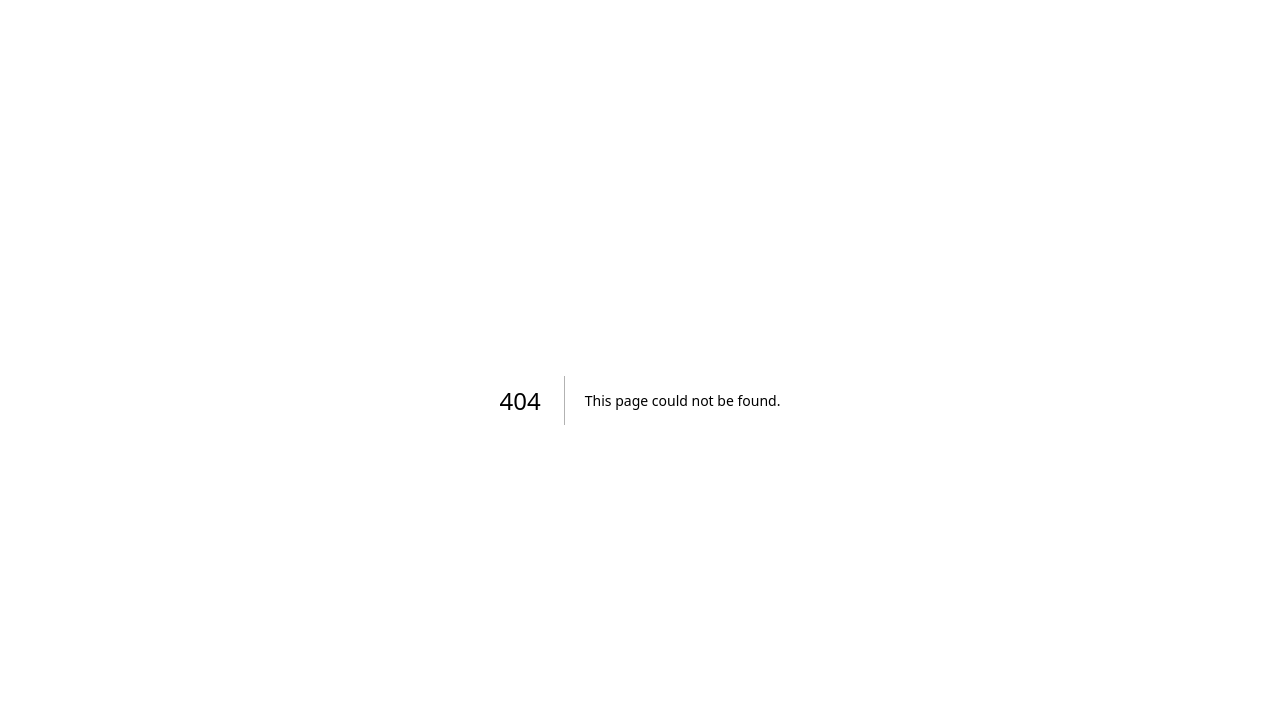
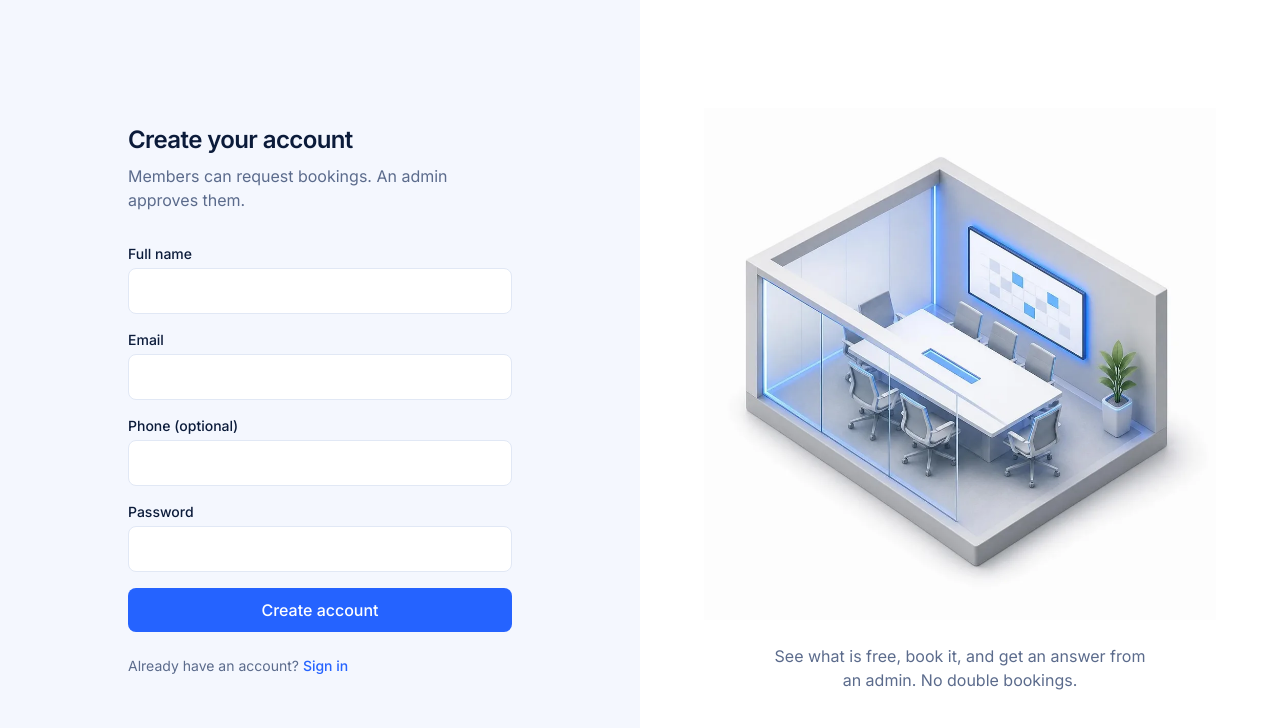
Before and after one commit to Didi255/Resource-Reservation-Management-System, a Next.js app: page /register in a window 1280 px wide. Before the commit this address had no page. Shown: the top 728 px of the page. Built offline with nearby package versions, Linux system fonts and the light colour scheme; no server answers.

Commit message:
feat(ui): add login and register pages

```diff
--- /dev/null
+++ b/src/app/(auth)/layout.tsx
@@ -0,0 +1,36 @@
+import Image from "next/image";
+import { redirect } from "next/navigation";
+import { getCurrentUser } from "@/lib/auth/session";
+import { Suspense } from "react";
+
+export default function AuthLayout({ children }: { children: React.ReactNode }) {
+    return (
+        <main className="grid min-h-screen lg:grid-cols-2">
+            <section className="flex items-center justify-center px-4 py-10 sm:px-8">
+                <div className="w-full max-w-sm">{children}</div>
+            </section>
+            <aside className="hidden flex-col items-center justify-center gap-6 bg-surface p-12 lg:flex">
+                <Image
+                    src="/art/login-hero.webp"
+                    alt="Isometric illustration of a glass meeting room"
+                    width={1000}
+                    height={1000}
+                    priority
+                    className="h-auto w-full max-w-lg"
+                />
+                <p className="max-w-sm text-center text-muted">
+                    See what is free, book it, and get an answer from an admin. No double bookings.
+                </p>
+
+            </aside>
+            <Suspense>
+                <RedirectIfSignedIn />
+            </Suspense>
+        </main>
+    );
+}
+
+async function RedirectIfSignedIn() {
+    if (await getCurrentUser()) redirect("/spaces");
+    return null;
+}
--- /dev/null
+++ b/src/app/(auth)/login/page.tsx
@@ -0,0 +1,7 @@
+import { AuthForm } from "@/components/auth-form";
+
+export const metadata = { title: "Sign in" };
+
+export default function LoginPage() {
+    return <AuthForm mode="login" />;
+}
--- /dev/null
+++ b/src/app/(auth)/register/page.tsx
@@ -0,0 +1,7 @@
+import { AuthForm } from "@/components/auth-form";
+
+export const metadata = { title: "Create account" };
+
+export default function RegisterPage() {
+    return <AuthForm mode="register" />;
+}
--- a/src/app/page.tsx
+++ b/src/app/page.tsx
@@ -1,69 +1,5 @@
-import Image from "next/image";
+import { redirect } from "next/navigation";
 
 export default function Home() {
-  return (
-    <div className="flex flex-col flex-1 items-center justify-center bg-zinc-50 font-sans dark:bg-black">
-      <main className="flex flex-1 w-full max-w-3xl flex-col items-center justify-between py-32 px-16 bg-white dark:bg-black sm:items-start">
-        <Image
-          className="dark:invert h-5 w-[100px]"
-          src="/next.svg"
-          alt="Next.js logo"
-          width={100}
-          height={20}
-          priority
-        />
-        <div className="flex flex-col items-center gap-6 text-center sm:items-start sm:text-left">
-          <h1 className="max-w-xs text-3xl font-semibold leading-10 tracking-tight text-black dark:text-zinc-50">
-            To get started, edit the{" "}
-            <code className="rounded bg-black/[.06] px-1.5 py-0.5 font-mono text-[0.9em] dark:bg-white/[.08]">
-              page.tsx
-            </code>{" "}
-            file.
-          </h1>
-          <p className="max-w-md text-lg leading-8 text-zinc-600 dark:text-zinc-400">
-            Looking for a starting point or more instructions? Head over to{" "}
-            <a
-              href="https://vercel.com/templates?framework=next.js&utm_source=create-next-app&utm_medium=appdir-template-tw&utm_campaign=create-next-app"
-              className="font-medium text-zinc-950 dark:text-zinc-50"
-            >
-              Templates
-            </a>{" "}
-            or the{" "}
-            <a
-              href="https://nextjs.org/learn?utm_source=create-next-app&utm_medium=appdir-template-tw&utm_campaign=create-next-app"
-              className="font-medium text-zinc-950 dark:text-zinc-50"
-            >
-              Learning
-            </a>{" "}
-            center.
-          </p>
-        </div>
-        <div className="flex flex-col gap-4 text-base font-medium sm:flex-row">
-          <a
-            className="flex h-12 w-full items-center justify-center gap-2 rounded-full bg-foreground px-5 text-background transition-colors hover:bg-[#383838] dark:hover:bg-[#ccc] md:w-[158px]"
-            href="https://vercel.com/new?utm_source=create-next-app&utm_medium=appdir-template-tw&utm_campaign=create-next-app"
-            target="_blank"
-            rel="noopener noreferrer"
-          >
-            <Image
-              className="dark:invert h-[14px] w-4"
-              src="/vercel.svg"
-              alt="Vercel logomark"
-              width={16}
-              height={14}
-            />
-            Deploy Now
-          </a>
-          <a
-            className="flex h-12 w-full items-center justify-center rounded-full border border-solid border-black/[.08] px-5 transition-colors hover:border-transparent hover:bg-black/[.04] dark:border-white/[.145] dark:hover:bg-[#1a1a1a] md:w-[158px]"
-            href="https://nextjs.org/docs?utm_source=create-next-app&utm_medium=appdir-template-tw&utm_campaign=create-next-app"
-            target="_blank"
-            rel="noopener noreferrer"
-          >
-            Documentation
-          </a>
-        </div>
-      </main>
-    </div>
-  );
+    redirect("/spaces");
 }
--- /dev/null
+++ b/src/components/auth-form.tsx
@@ -0,0 +1,139 @@
+"use client";
+
+import Link from "next/link";
+import { useRouter } from "next/navigation";
+import { useState } from "react";
+
+type Mode = "login" | "register";
+type FieldErrors = Record<string, string[] | undefined>;
+
+const COPY = {
+    login: {
+        title: "Welcome back",
+        subtitle: "Sign in to book rooms, desks, equipment and vehicles.",
+        submit: "Sign in",
+        endpoint: "/api/auth/login",
+        switchText: "New here?",
+        switchLink: "Create an account",
+        switchHref: "/register",
+    },
+    register: {
+        title: "Create your account",
+        subtitle: "Members can request bookings. An admin approves them.",
+        submit: "Create account",
+        endpoint: "/api/auth/register",
+        switchText: "Already have an account?",
+        switchLink: "Sign in",
+        switchHref: "/login",
+    },
+} as const;
+
+export function AuthForm({ mode }: { mode: Mode }) {
+    const copy = COPY[mode];
+    const router = useRouter();
+    const [error, setError] = useState<string | null>(null);
+    const [fields, setFields] = useState<FieldErrors>({});
+    const [pending, setPending] = useState(false);
+
+    async function onSubmit(event: React.FormEvent<HTMLFormElement>) {
+        event.preventDefault();
+        setError(null);
+        setFields({});
+        setPending(true);
+
+        const data = Object.fromEntries(new FormData(event.currentTarget));
+        try {
+            const response = await fetch(copy.endpoint, {
+                method: "POST",
+                headers: { "Content-Type": "application/json" },
+                body: JSON.stringify(data),
+            });
+
+            if (response.ok) {
+                router.push("/spaces");
+                router.refresh();
+                return;
+            }
+
+            const body = await response.json().catch(() => ({}));
+            setError(body.error ?? "Something went wrong");
+            setFields(body.fields ?? {});
+        } catch {
+            setError("Could not reach the server. Try again.");
+        } finally {
+            setPending(false);
+        }
+    }
+
+    return (
+        <div>
+            <h1 className="text-2xl font-semibold tracking-tight">{copy.title}</h1>
+            <p className="mt-2 text-muted">{copy.subtitle}</p>
+
+            <form onSubmit={onSubmit} className="mt-8 space-y-4" noValidate>
+                {mode === "register" && (
+                    <Field label="Full name" name="name" autoComplete="name" errors={fields.name} />
+                )}
+                <Field label="Email" name="email" type="email" autoComplete="email" errors={fields.email} />
+                {mode === "register" && (
+                    <Field label="Phone (optional)" name="phone" type="tel" autoComplete="tel" errors={fields.phone} />
+                )}
+                <Field
+                    label="Password"
+                    name="password"
+                    type="password"
+                    autoComplete={mode === "login" ? "current-password" : "new-password"}
+                    errors={fields.password}
+                />
+
+                {error && (
+                    <p role="alert" className="rounded-lg bg-booked/10 px-3 py-2 text-sm text-booked">
+                        {error}
+                    </p>
+                )}
+
+                <button
+                    type="submit"
+                    disabled={pending}
+                    className="w-full rounded-lg bg-primary px-4 py-2.5 font-medium text-white transition hover:bg-primary-hover disabled:opacity-60"
+                >
+                    {pending ? "Please wait..." : copy.submit}
+                </button>
+            </form>
+
+            <p className="mt-6 text-sm text-muted">
+                {copy.switchText}{" "}
+                <Link href={copy.switchHref} className="font-medium text-primary hover:underline">
+                    {copy.switchLink}
+                </Link>
+            </p>
+        </div>
+    );
+}
+
+function Field({
+    label,
+    name,
+    type = "text",
+    autoComplete,
+    errors,
+}: {
+    label: string;
+    name: string;
+    type?: string;
+    autoComplete?: string;
+    errors?: string[];
+}) {
+    return (
+        <label className="block">
+            <span className="mb-1 block text-sm font-medium">{label}</span>
+            <input
+                name={name}
+                type={type}
+                autoComplete={autoComplete}
+                className="w-full rounded-lg border border-line bg-surface px-3 py-2.5 outline-none transition focus:border-primary focus:ring-2 focus:ring-primary/20"
+            />
+            {errors?.[0] && <span className="mt-1 block text-sm text-booked">{errors[0]}</span>}
+        </label>
+    );
+}
```
